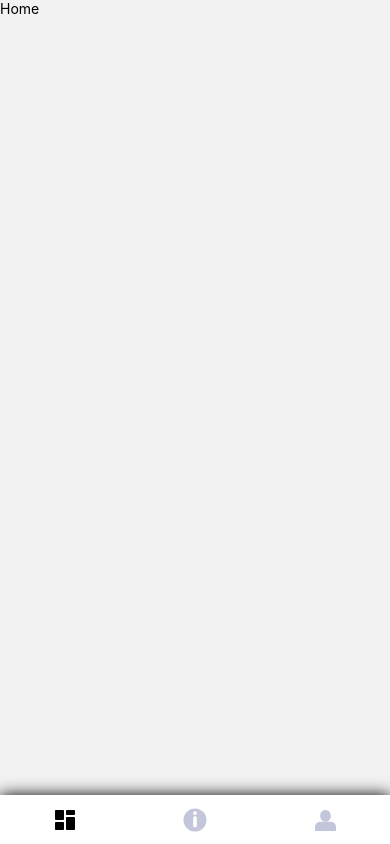
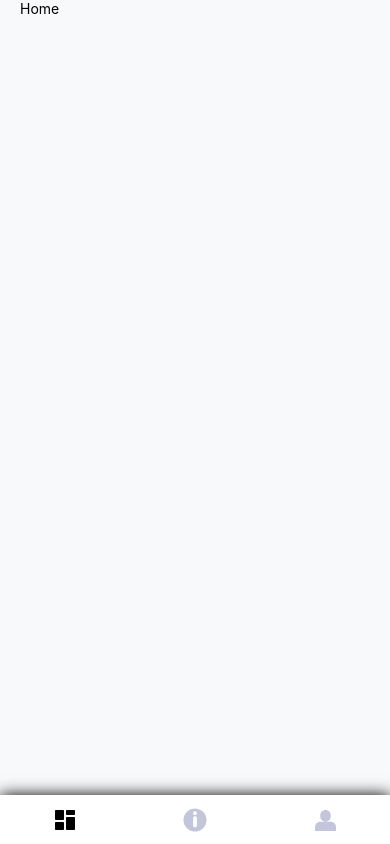
Before and after one commit to huferr/react-native-app-template, a React Native app: screen /home in a window 390 px wide. Built offline with nearby package versions, Linux system fonts and the light colour scheme.

Commit message:
chore: creating base template for home screen

```diff
--- a/src/pages/Dashboard/Home/home.screen.tsx
+++ b/src/pages/Dashboard/Home/home.screen.tsx
@@ -1,8 +1,16 @@
 import React from 'react';
 import {Text} from 'react-native';
+import {Container} from '../../../styles/general';
+import {Scroll} from './home.styles';
 
 const Home: React.FC = () => {
-  return <Text>Home</Text>;
+  return (
+    <Container>
+      <Scroll>
+        <Text>Home</Text>
+      </Scroll>
+    </Container>
+  );
 };
 
 export default Home;
--- /dev/null
+++ b/src/pages/Dashboard/Home/home.styles.tsx
@@ -0,0 +1,7 @@
+import styled from 'styled-components/native';
+import metrics from '../../../styles/metrics';
+
+export const Scroll = styled.ScrollView`
+  width: 100%;
+  padding: 0 ${metrics.basePadding}px;
+`;
```
